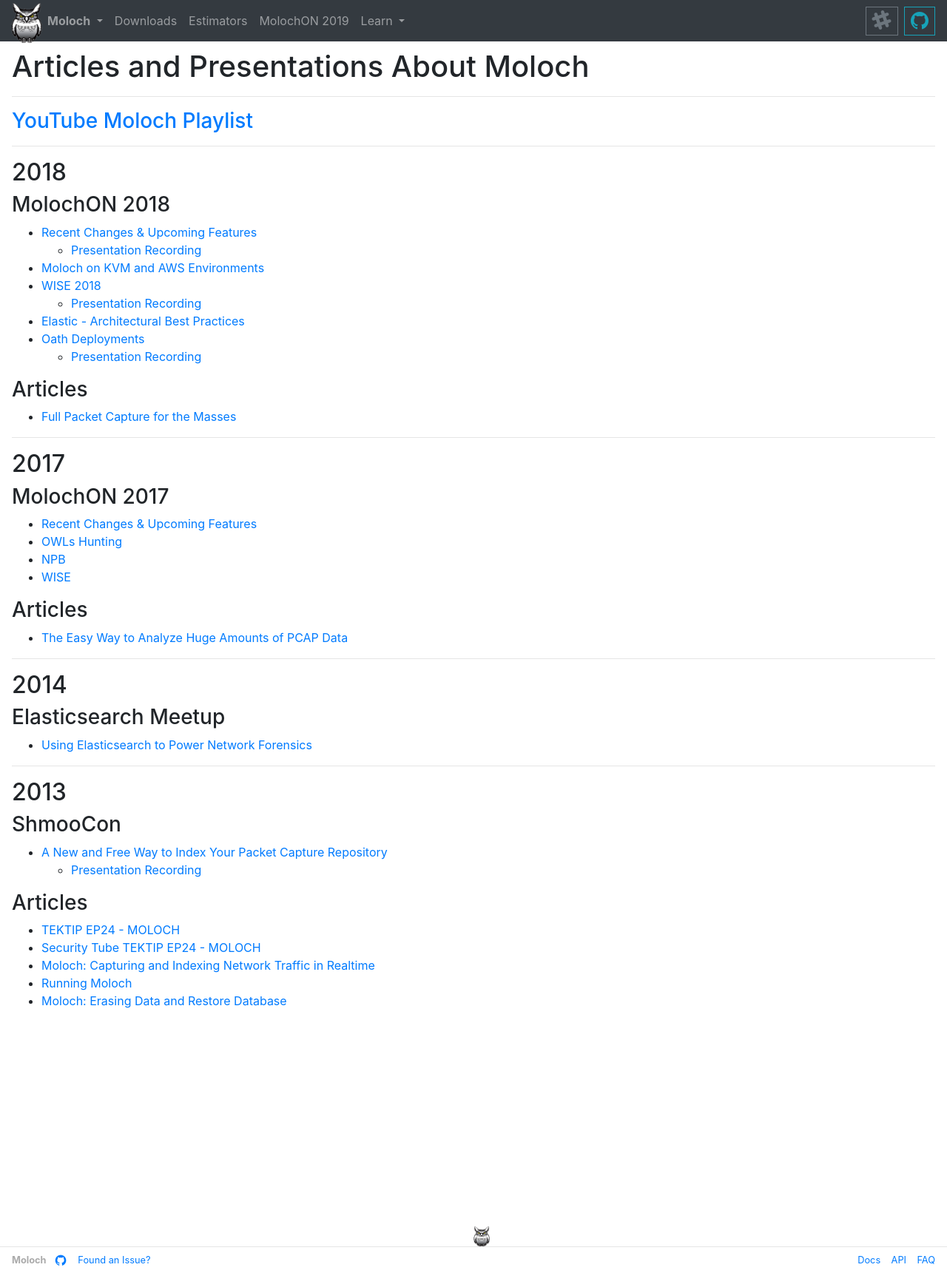
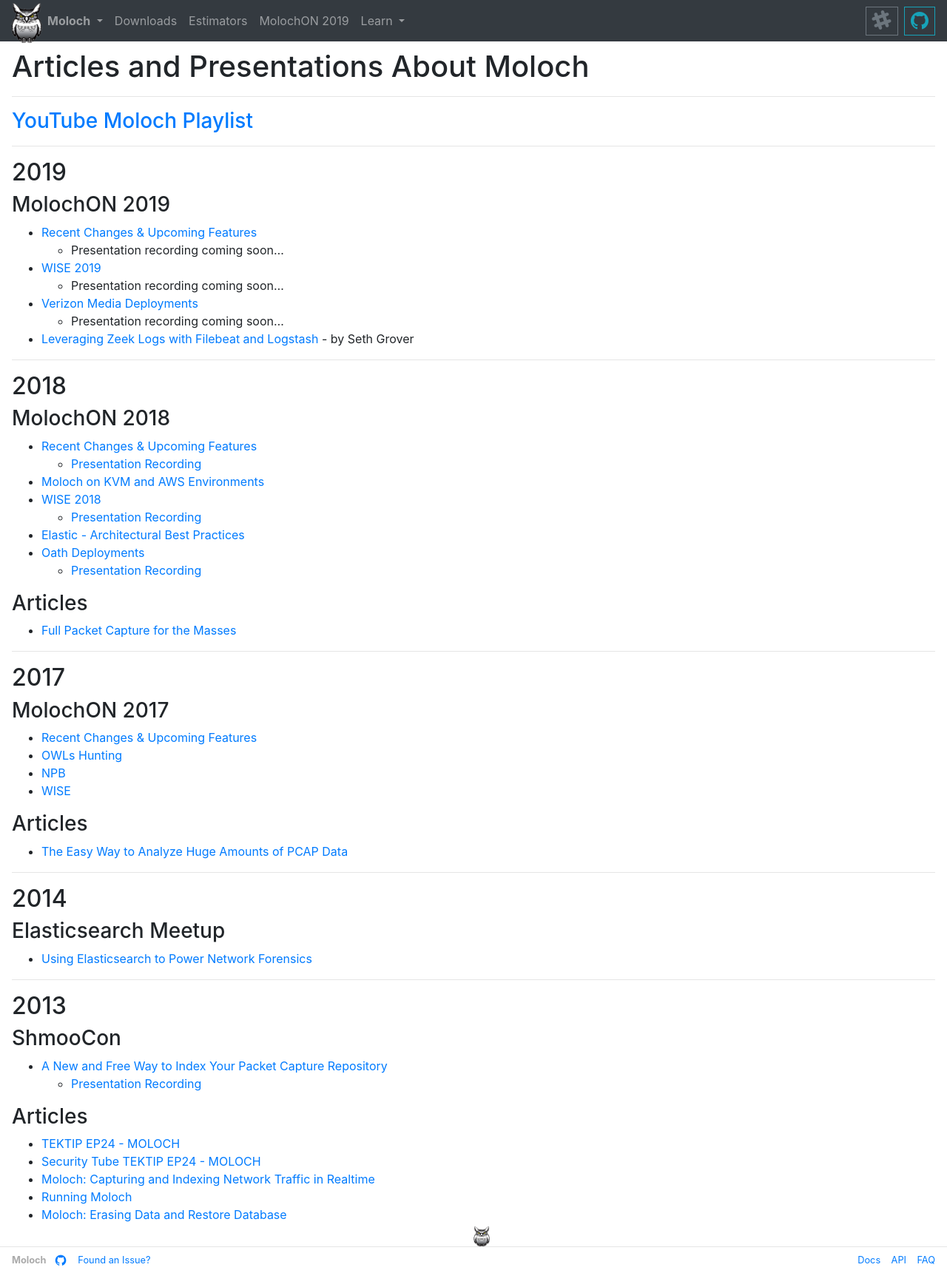
Before and after one commit to aol/molochweb, a Jekyll site: the page built from _wiki/articles.md, in a window 1280 px wide. Shown: the whole page at 74% size. Built offline with Jekyll 4.4.1, drawn with Linux system fonts in a browser that asks for light colours.

Commit message:
add MolochON 2019 slides to articles page

```diff
--- a/_wiki/articles.md
+++ b/_wiki/articles.md
@@ -14,13 +14,27 @@
 
 ---
 
+## 2019
+
+### MolochON 2019
+
+* [Recent Changes & Upcoming Features](/assets/MolochON2019RecentChanges.pdf)
+  * Presentation recording coming soon...
+* [WISE 2019](/assets/MolochON2019WISE.pdf)
+  * Presentation recording coming soon...
+* [Verizon Media Deployments](/assets/MolochON2019VMDeployment.pdf)
+  * Presentation recording coming soon...
+* [Leveraging Zeek Logs with Filebeat and Logstash](/assets/MolochON2019ZeekLogstashMalcolm.pdf) - by Seth Grover
+
+---
+
 ## 2018
 
 ### MolochON 2018
 
 * [Recent Changes & Upcoming Features](/assets/MolochON2018RecentChanges.pdf)
   * [Presentation Recording](https://www.youtube.com/watch?v=iEdJ35h9JJg)
-* [Moloch on KVM and AWS Environments](/assets/MolchON2018VirtualizedAndAWS.pdf)
+* [Moloch on KVM and AWS Environments](/assets/MolochON2018VirtualizedAndAWS.pdf)
 * [WISE 2018](/assets/MolochON2018WISE.pdf)
   * [Presentation Recording](https://www.youtube.com/watch?v=IqNssmG-OPk)
 * [Elastic - Architectural Best Practices](/assets/MolochON2018Elastic.pdf)
```
Also changed, not shown: 4 other files.
